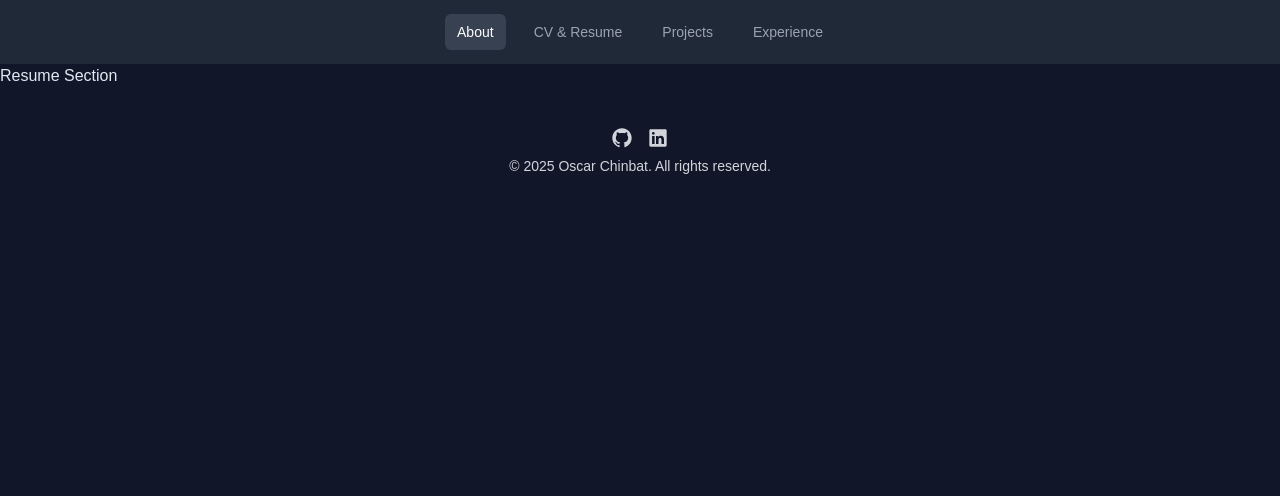
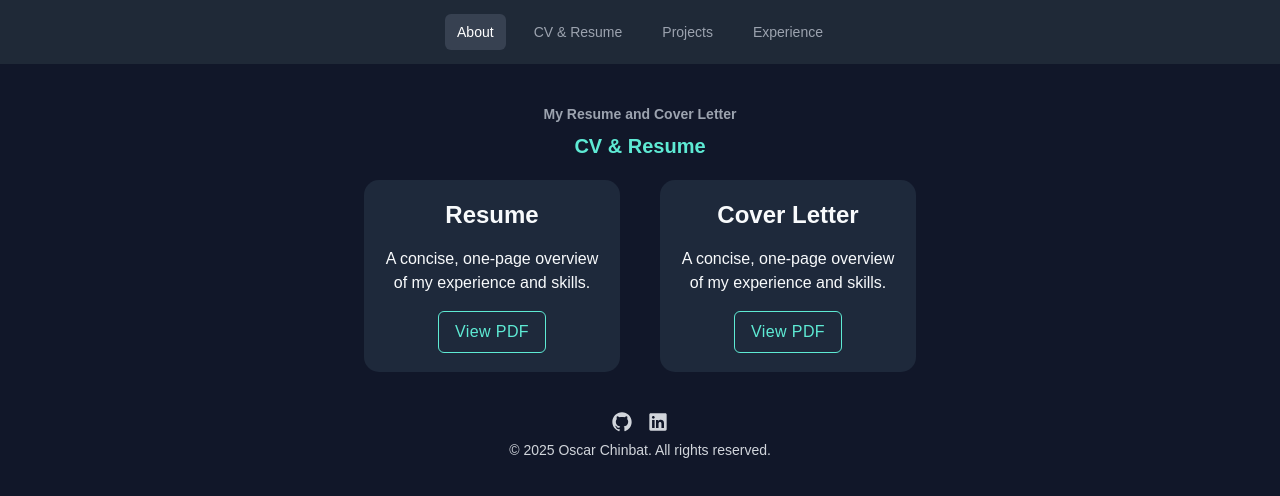
Before and after one commit to orchlonn/orchlon-portfolio, a Next.js app: page /resume in a window 1280 px wide. Shown: the top 496 px of the page. Built offline with nearby package versions, Linux system fonts and the light colour scheme.

Commit message:
resume buttons added and some stylings changed

```diff
--- /dev/null
+++ b/src/Components/BorderButton.tsx
@@ -0,0 +1,9 @@
+const BorderButton = ({ buttonTitle }: { buttonTitle: string }) => {
+  return (
+    <a className="border border-teal-300 text-teal-300 p-2 rounded-md px-4 py-2 hover:border-transparent hover:bg-[#F5F5F5] hover:text-black transition-[background-color,color,border] duration-500 ease-[cubic-bezier(0.4,0,0.2,1)] transform cursor-pointer tracking-wide">
+      {buttonTitle}
+    </a>
+  );
+};
+
+export default BorderButton;
--- a/src/Components/Project/SingleProject.tsx
+++ b/src/Components/Project/SingleProject.tsx
@@ -1,12 +1,12 @@
+import BorderButton from "../BorderButton";
+
 const SingleProject = ({ title }: { title: string }) => {
   return (
     <div className="flex flex-col gap-3 h-[25rem] w-1/5 bg-slate-800 rounded-[30px] p-5 transition-all duration-500 ease-in-out hover:bg-transparent hover:border-slate-700 border border-transparent">
       <div className="h-[12rem] w-full bg-white rounded-[27px]"></div>
       <p className="text-2xl font-bold text-slate-50">{title}</p>
       <div className="flex gap-4 my-2">
-        <a className="border border-teal-300 text-teal-300 p-2 rounded-md px-4 py-2 hover:border-transparent hover:bg-[#F5F5F5] hover:text-black transition-[background-color,color,border] duration-500 ease-[cubic-bezier(0.4,0,0.2,1)] transform cursor-pointer">
-          Github
-        </a>
+        <BorderButton buttonTitle="Github" />
         <a className="bg-teal-300 text-black px-4 py-2 rounded-md hover:bg-[#F5F5F5] transition-[background-color,color] duration-500 ease-[cubic-bezier(0.4,0,0.2,1)] transform cursor-pointer">
           Live Demo
         </a>
--- /dev/null
+++ b/src/Components/Resume/ResumeBox.tsx
@@ -0,0 +1,19 @@
+import BorderButton from "../BorderButton";
+
+const ResumeBox = ({
+  description,
+  title,
+}: {
+  description: string;
+  title: string;
+}) => {
+  return (
+    <div className="flex flex-col gap-4 h-[12rem] w-1/5 bg-slate-800 rounded-[15px] p-5 transition-all duration-500 ease-in-out hover:bg-transparent hover:border-slate-700 border border-transparent justify-center items-center text-slate-50">
+      <p className="text-2xl font-bold">{title}</p>
+      <p className="text-l text-center">{description}</p>
+      <BorderButton buttonTitle="View PDF" />
+    </div>
+  );
+};
+
+export default ResumeBox;
--- a/src/Components/magicui/animated-beam.tsx
+++ b/src/Components/magicui/animated-beam.tsx
@@ -94,9 +94,9 @@ export const AnimatedBeam: React.FC<AnimatedBeamProps> = ({
     // Initialize ResizeObserver
     const resizeObserver = new ResizeObserver((entries) => {
       // For all entries, recalculate the path
-      for (let entry of entries) {
+      entries.forEach(() => {
         updatePath();
-      }
+      });
     });
 
     // Observe the container element
--- a/src/app/about/page.tsx
+++ /dev/null
@@ -1,41 +0,0 @@
-import Image from "next/image";
-import Profile from "../../../public/profile.jpeg";
-import GitHubCalendar from "react-github-calendar";
-import { AnimatedBeamCircle } from "@/Components/Home/CircleBeam";
-
-const AboutMe = () => {
-  return (
-    <div className="flex flex-col items-center">
-      <div className="flex h-[18rem] max-w-3xl bg-[#F5F5F5] px-4 my-10 items-center rounded-lg">
-        <div className="mx-6">
-          <Image
-            src={Profile}
-            width={1000}
-            height={1000}
-            alt="Picture of the author"
-            className="rounded-full"
-          />
-        </div>
-        <div className="">
-          <h1 className="text-2xl font-bold mb-2">About Me</h1>
-          <p>
-            Hi, I&apos;m Oscar—a passionate software developer driven by
-            curiosity and innovation. My journey began with AI and emerging
-            tech, and has grown to include cybersecurity and secure software
-            development. I love learning, taking on diverse projects, and
-            continuously expanding my skills across the tech landscape. I&apos;m
-            especially motivated by the opportunity to solve real-world problems
-            through technology. Collaboration and adaptability are at the core
-            of how I work and grow.
-          </p>
-        </div>
-      </div>
-      <div className="w-full xl:max-w-3xl mt-8 text-white">
-        <GitHubCalendar username="orchlonn" />
-      </div>
-      <AnimatedBeamCircle />
-    </div>
-  );
-};
-
-export default AboutMe;
--- a/src/app/page.tsx
+++ b/src/app/page.tsx
@@ -8,7 +8,7 @@ export default function Home() {
   return (
     <>
       <div className="flex flex-col items-center mx-auto max-w-3xl">
-        <div className="flex h-[18rem] bg-[#F5F5F5] px-4 my-10 items-center rounded-lg">
+        <div className="flex h-[18rem] bg-slate-800 px-4 my-10 items-center rounded-lg text-slate-50 transition-all duration-500 ease-in-out hover:bg-transparent hover:border-slate-700 border border-transparent">
           <div className="mx-6">
             <Image
               src={Profile}
--- a/src/app/resume/page.tsx
+++ b/src/app/resume/page.tsx
@@ -1,7 +1,20 @@
+import ResumeBox from "@/Components/Resume/ResumeBox";
+import SectionHeader from "@/Components/SectionHeader";
+
 const ProjectSection = () => {
   return (
-    <div className="text-slate-200">
-      <p>Resume Section</p>
+    <div className="">
+      <SectionHeader desc="My Resume and Cover Letter" title="CV & Resume" />
+      <div className="flex w-full justify-center gap-10">
+        <ResumeBox
+          description="A concise, one-page overview of my experience and skills."
+          title="Resume"
+        />
+        <ResumeBox
+          description="A concise, one-page overview of my experience and skills."
+          title="Cover Letter"
+        />
+      </div>
     </div>
   );
 };
```
